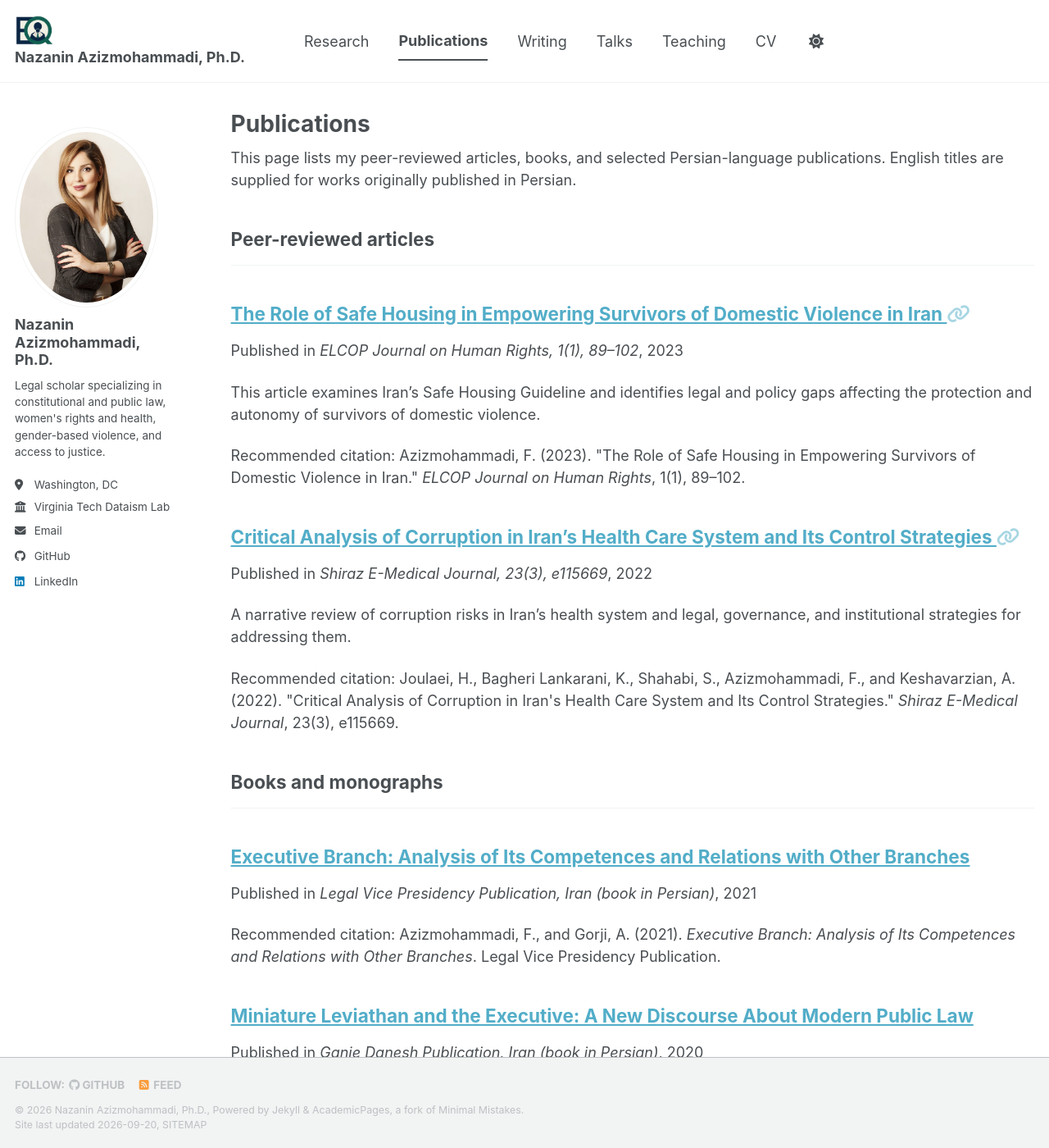
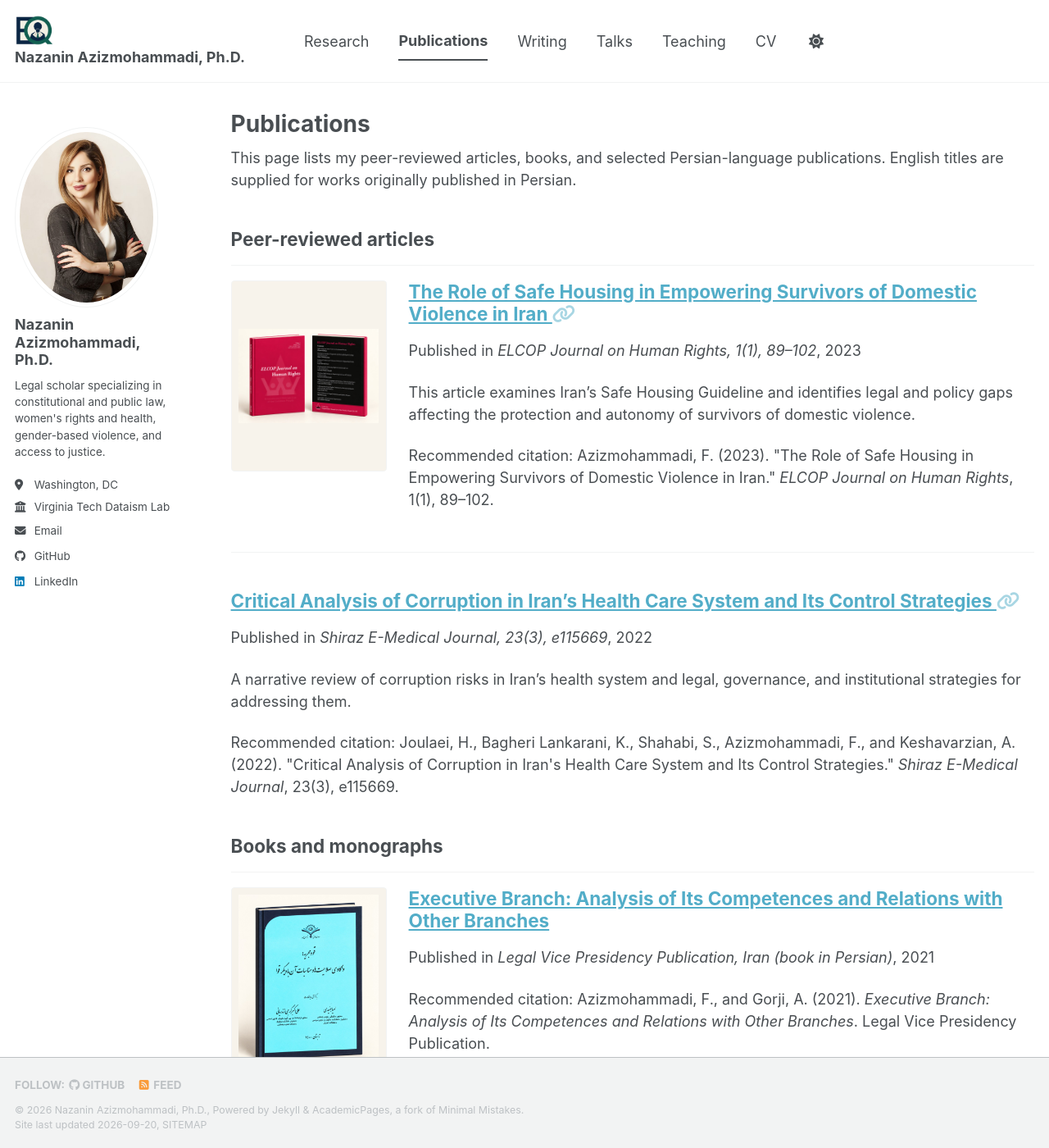
Before and after one commit to nazaninazizmohammadi/nazaninazizmohammadi.github.io, a Jekyll site: the page built from _pages/publications.html, in a window 1280 px wide and 1400 px high. Shown: the whole window at 82% size. Built offline with Jekyll 4.4.1, drawn with Linux system fonts in a browser that asks for light colours; a style sheet for code colours, icons or effects is not loaded; some of the changed text lies outside the part shown.

Commit message:
Add publication cover images

```diff
--- a/_includes/archive-single.html
+++ b/_includes/archive-single.html
@@ -13,7 +13,19 @@
 {% endif %}
 
 <div class="{{ include.type | default: "list" }}__item">
-  <article class="archive__item" itemscope itemtype="http://schema.org/CreativeWork">
+  <article class="archive__item{% if include.type != 'grid' and post.collection == 'publications' and teaser %} archive__item--with-cover{% endif %}" itemscope itemtype="http://schema.org/CreativeWork">
+    {% if include.type != "grid" and post.collection == "publications" and teaser %}
+      <a class="archive__item-cover" href="{{ base_path }}{{ post.url }}" aria-label="View {{ title | strip_html }}">
+        <img src=
+          {% if teaser contains "://" %}
+            "{{ teaser }}"
+          {% else %}
+            "{{ teaser | prepend: "/images/" | prepend: base_path }}"
+          {% endif %}
+          alt="Cover of {{ title | strip_html }}">
+      </a>
+      <div class="archive__item-body">
+    {% endif %}
     {% if include.type == "grid" and teaser %}
       <div class="archive__item-teaser">
         <img src=
@@ -80,5 +92,9 @@
       <p><a href="{{ post.bibtexurl }}">Download Bibtex</a></p>
     {% endif %}
 
+    {% if include.type != "grid" and post.collection == "publications" and teaser %}
+      </div>
+    {% endif %}
+
   </article>
 </div>
--- a/_sass/layout/_archive.scss
+++ b/_sass/layout/_archive.scss
@@ -81,6 +81,45 @@
 
   .archive__item-title {
     text-decoration: underline;
+  }
+}
+
+.archive__item--with-cover {
+  display: grid;
+  grid-template-columns: minmax(140px, 190px) minmax(0, 1fr);
+  gap: 1.5rem;
+  align-items: start;
+  margin-bottom: 2rem;
+  padding-bottom: 1.5rem;
+  border-bottom: 1px solid var(--global-border-color);
+
+  .archive__item-cover {
+    display: block;
+    padding: 0.45rem;
+    background: #f7f3eb;
+    border: 1px solid var(--global-border-color);
+    border-radius: $border-radius;
+    text-decoration: none;
+  }
+
+  .archive__item-cover img {
+    display: block;
+    width: 100%;
+    aspect-ratio: 4 / 5;
+    object-fit: contain;
+  }
+
+  .archive__item-body .archive__item-title {
+    margin-top: 0;
+  }
+
+  @media (max-width: 620px) {
+    grid-template-columns: 1fr;
+
+    .archive__item-cover {
+      width: min(100%, 280px);
+      margin: 0 auto;
+    }
   }
 }
 
```
Also changed, not shown: _publications/2018-06-01-electoral-justice.md (+2 -0 lines), _publications/2020-06-01-miniature-leviathan.md (+2 -0 lines), _publications/2021-01-01-law-essence-social-survival.md (added, +12 -0 lines), _publications/2021-06-01-executive-branch.md (+2 -0 lines), _publications/2023-10-17-safe-housing-domestic-violence-iran.md (+2 -0 lines), images/publications/electoral-justice.jpg (added), images/publications/executive-branch.jpg (added), images/publications/law-social-survival.jpg (added), images/publications/miniature-leviathan.jpg (added), images/publications/safe-housing-elcop-journal.jpg (added).
